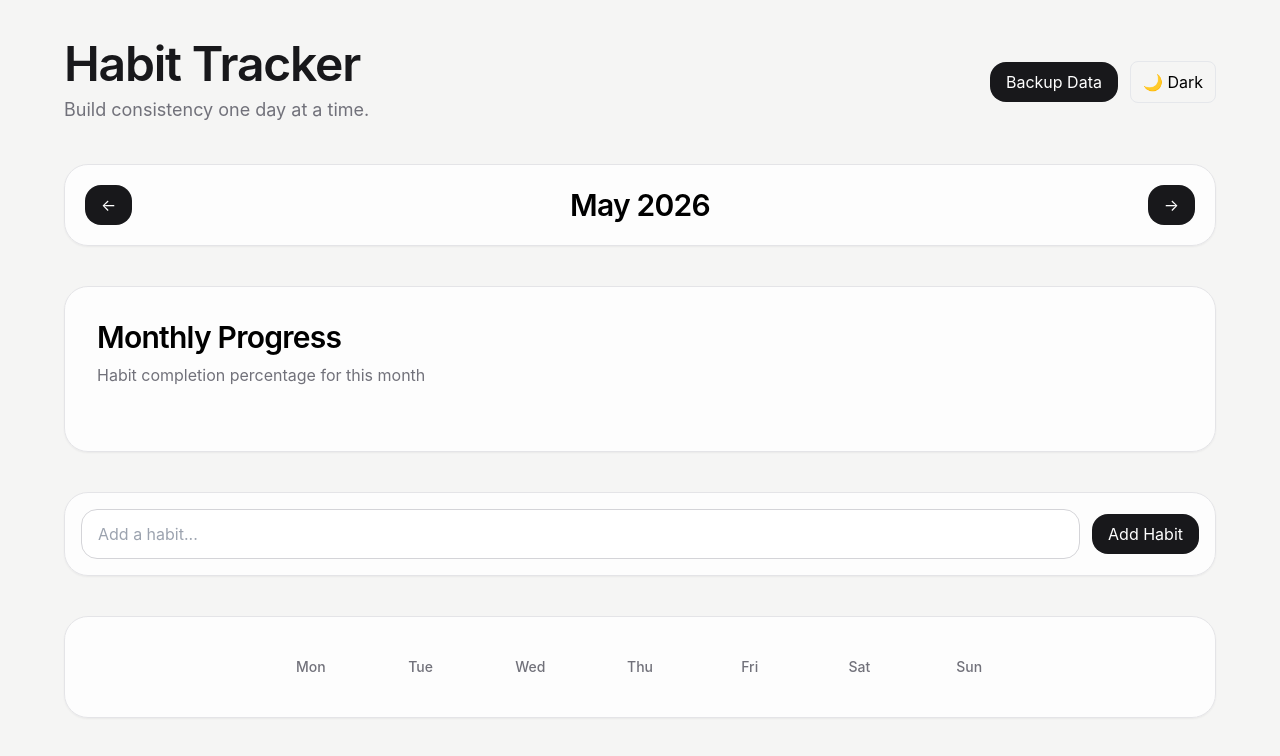
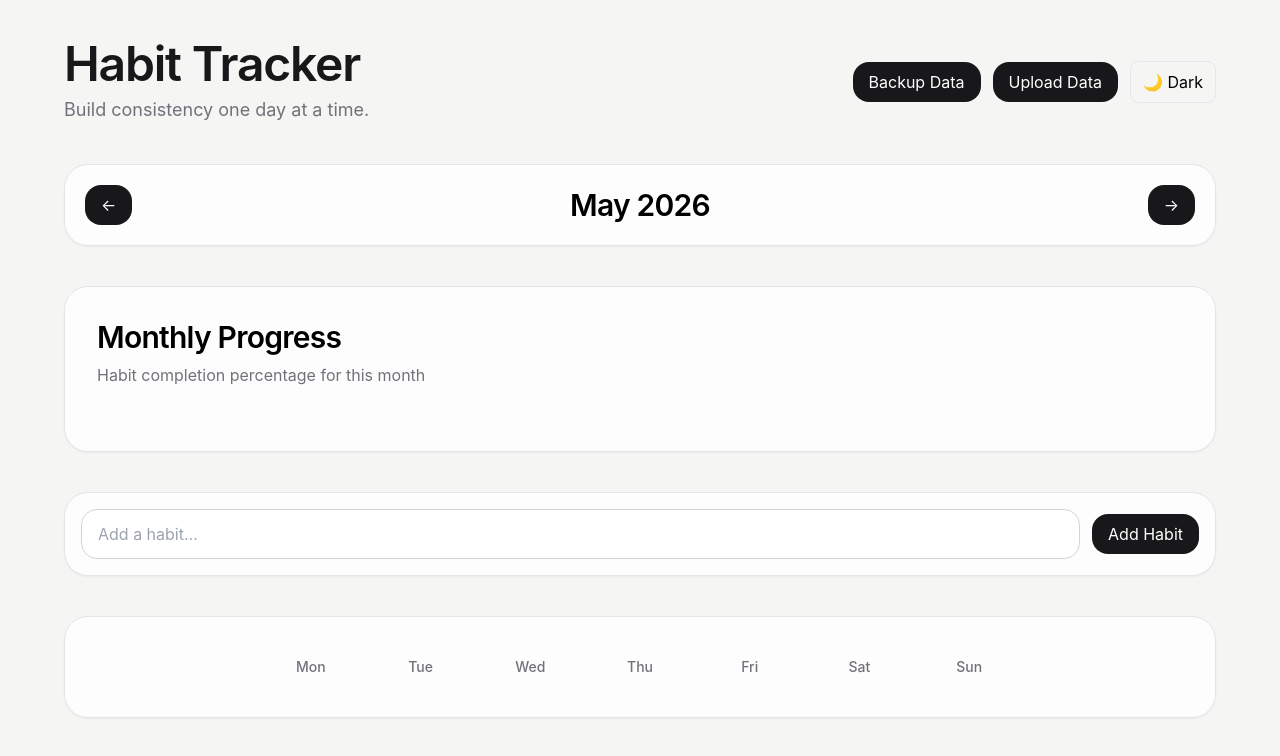
Before and after one commit to seaona/sophos-arc, a React (Vite) app: page / in a window 1280 px wide. Shown: the top 756 px of the page. Built offline with nearby package versions, Linux system fonts and the light colour scheme.

Commit message:
restore func

```diff
--- a/src/App.tsx
+++ b/src/App.tsx
@@ -7,6 +7,7 @@ import StatsBar from './components/StatsBar';
 import ThemeToggle from './components/ThemeToggle';
 import { useLocalStorage } from './hooks/useLocalStorage';
 import type { Habit, HabitLogs } from './types/habit';
+import RestoreButton from './components/RestoreButton';
 
 export default function App() {
   const [habits, setHabits] = useLocalStorage<Habit[]>(
@@ -99,6 +100,11 @@ export default function App() {
               logs={logs}
             />
 
+              <RestoreButton
+                setHabits={setHabits}
+                setLogs={setLogs}
+              />
+
             <ThemeToggle
               darkMode={darkMode}
               toggleTheme={toggleTheme}
--- /dev/null
+++ b/src/components/RestoreButton.tsx
@@ -0,0 +1,67 @@
+import type { Habit, HabitLogs } from '../types/habit';
+
+type Props = {
+  setHabits: React.Dispatch<React.SetStateAction<Habit[]>>;
+  setLogs: React.Dispatch<React.SetStateAction<HabitLogs>>;
+};
+
+type BackupData = {
+  habits: Habit[];
+  logs: HabitLogs;
+  exportedAt?: string;
+};
+
+export default function RestoreButton({
+  setHabits,
+  setLogs
+}: Props) {
+  function handleUpload(
+    event: React.ChangeEvent<HTMLInputElement>
+  ) {
+    const file = event.target.files?.[0];
+
+    if (!file) return;
+
+    const reader = new FileReader();
+
+    reader.onload = (e) => {
+      try {
+        const text = e.target?.result as string;
+
+        const data: BackupData = JSON.parse(text);
+
+        if (!data.habits || !data.logs) {
+          alert('Invalid backup file');
+          return;
+        }
+
+        setHabits(data.habits);
+        setLogs(data.logs);
+
+        alert('Backup restored successfully');
+      } catch {
+        alert('Error reading backup file');
+      }
+    };
+
+    reader.readAsText(file);
+  }
+
+  return (
+    <label
+      className="
+        modern-button
+        cursor-pointer
+      "
+    >
+      Upload Data
+
+      <input
+        type="file"
+        accept=".json"
+        className="hidden"
+        onChange={handleUpload}
+      />
+    </label>
+  );
+}
```
